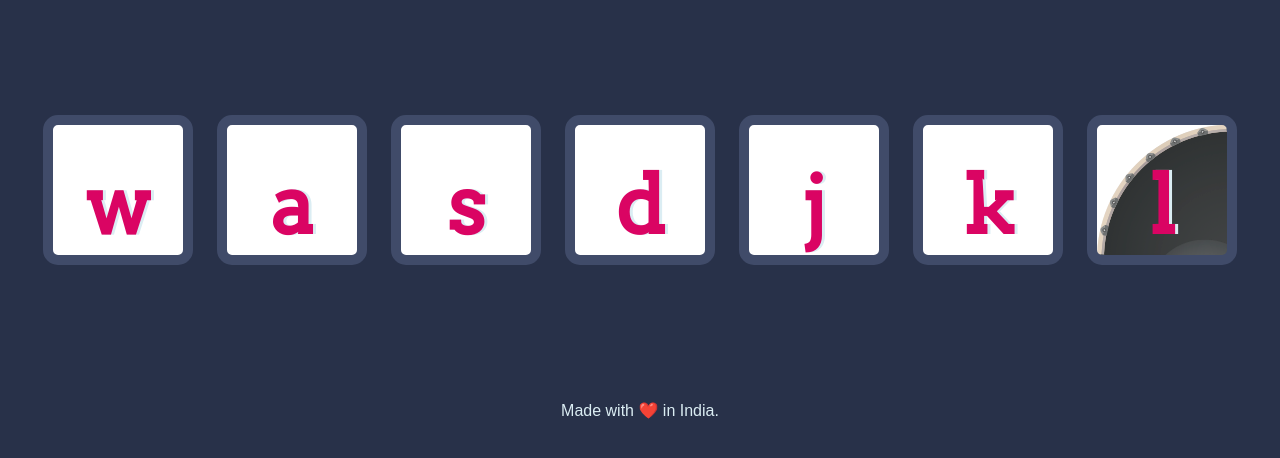
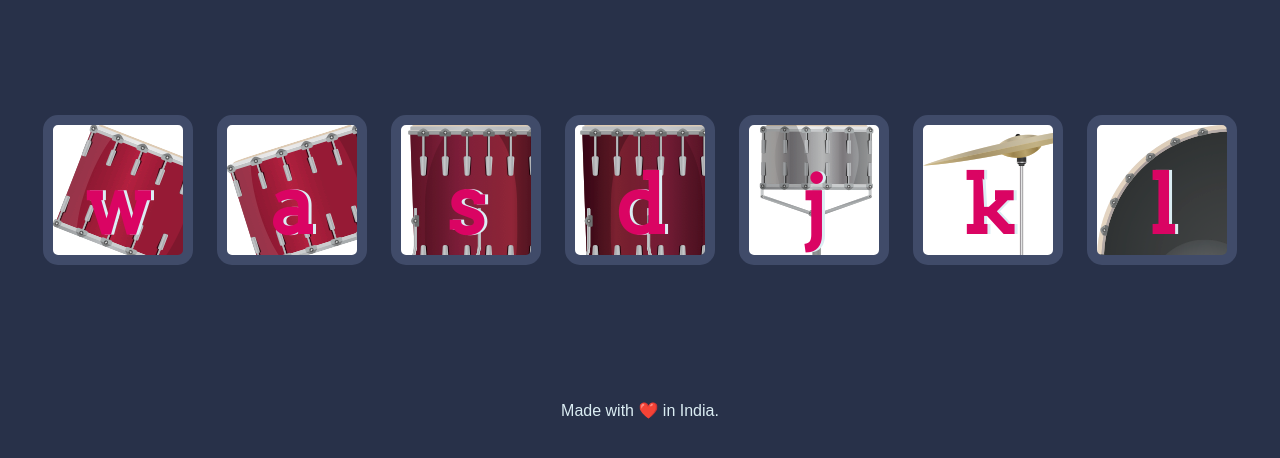
Before and after one commit to sL0p3/Drum_Kit, a plain HTML site: page index.html in a window 1280 px wide. Shown: the part 174-632 px from the top of the page. Drawn offline with Linux system fonts and the light colour scheme; the site is published under a folder, as on GitHub Pages, so addresses that start at the root find nothing.

Commit message:
Update styles.css

```diff
--- a/styles.css
+++ b/styles.css
@@ -17,31 +17,31 @@ footer {
 }
 
 .w {
-  background-image: url("/images/tom1.png");
+  background-image: url("./images/tom1.png");
 }
 
 .a {
-  background-image: url("/images/tom2.png");
+  background-image: url("./images/tom2.png");
 }
 
 .s {
-  background-image: url("/images/tom3.png");
+  background-image: url("./images/tom3.png");
 }
 
 .d {
-  background-image: url("/images/tom4.png");
+  background-image: url("./images/tom4.png");
 }
 
 .j {
-  background-image: url("/images/snare.png");
+  background-image: url("./images/snare.png");
 }
 
 .k {
-  background-image: url("/images/crash.png");
+  background-image: url("./images/crash.png");
 }
 
 .l {
-  background-image: url("images/kick.png");
+  background-image: url("./images/kick.png");
 }
 
 .set {
```
